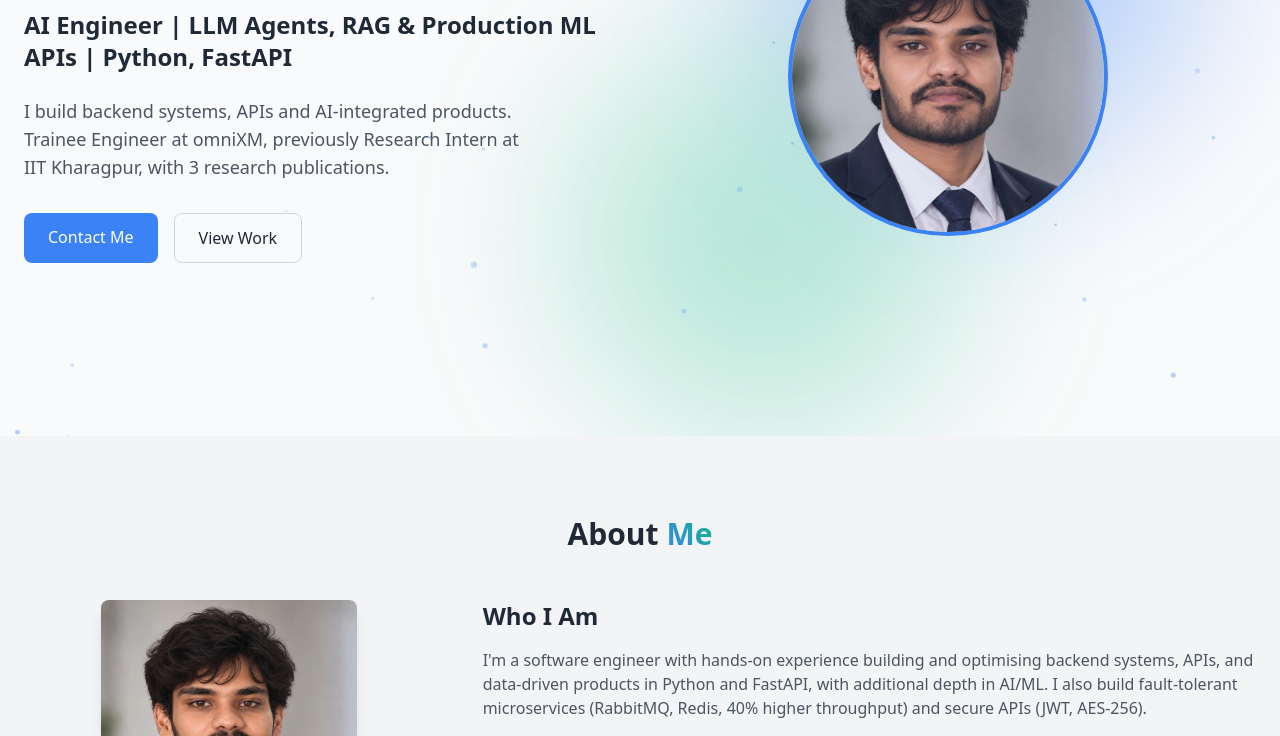
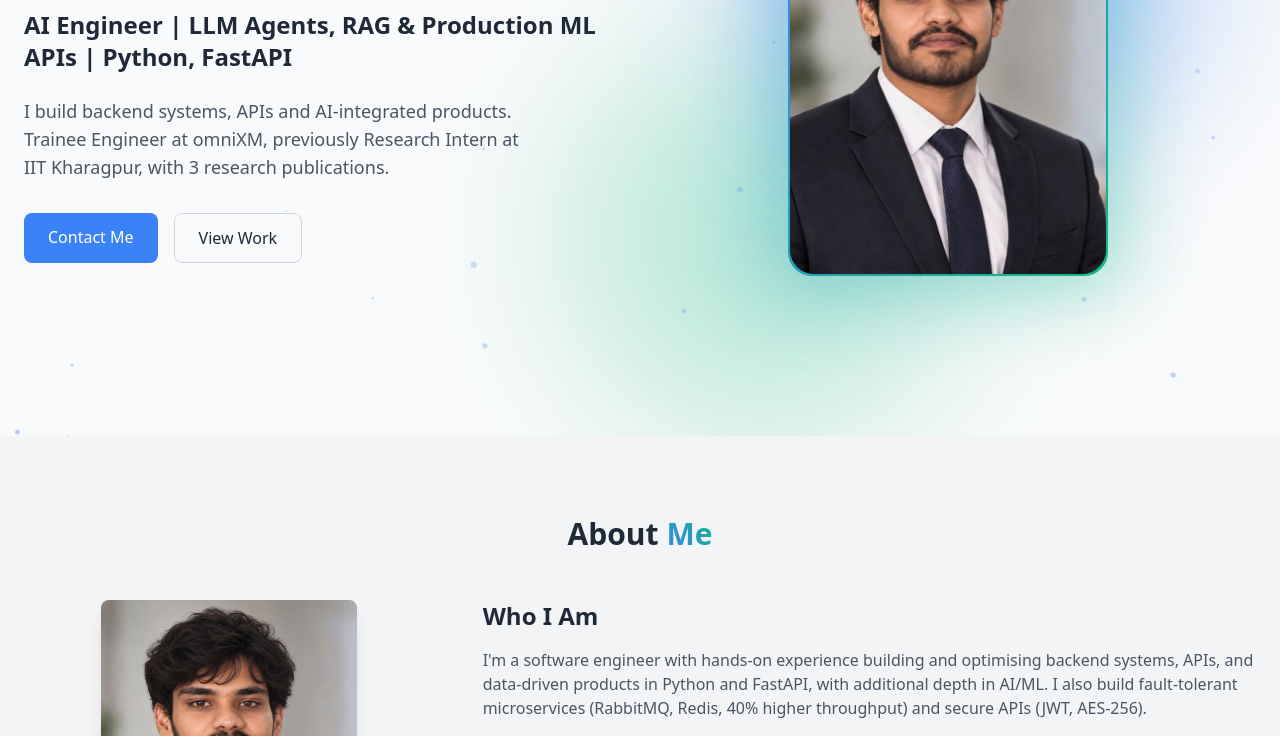
Before and after one commit to Sumanth3036/my-portfolio, a plain HTML site: page index.html in a window 1280 px wide. Shown: the part 364-1100 px from the top of the page. Drawn offline with nearby package versions, Linux system fonts and the light colour scheme; animation ran at ten frames a second.

Commit message:
Hero: rounded portrait card with gradient border, glow and hover tilt

```diff
--- a/index.html
+++ b/index.html
@@ -288,11 +288,11 @@
                     </div>
                 </div>
                 <div class="md:w-1/2 flex justify-center animate-slide-up">
-                    <div class="relative w-64 h-64 md:w-80 md:h-80 rounded-full overflow-hidden border-4 border-primary-light dark:border-primary-dark">
-                        <img src="assets/profile.jpg"
-                             alt="Sumanth Ponugupati"
-                             class="w-full h-full object-cover profile-image">
-                        <div class="absolute inset-0 bg-primary-light dark:bg-primary-dark opacity-10"></div>
+                    <div class="relative group" style="perspective:1000px">
+                        <div class="absolute -inset-4 rounded-3xl blur-2xl opacity-40" style="background:linear-gradient(135deg,#3b82f6,#10b981)"></div>
+                        <div class="relative w-64 md:w-80 rounded-3xl p-[2px] transition-transform duration-500 group-hover:[transform:rotateY(-6deg)_rotateX(4deg)]" style="background:linear-gradient(135deg,#3b82f6,#10b981)">
+                            <img src="assets/profile-portrait.jpg" alt="Sumanth Ponugupati" class="w-full rounded-3xl object-cover block" style="aspect-ratio:4/5">
+                        </div>
                     </div>
                 </div>
             </div>
```
Also changed, not shown: assets/profile-portrait.jpg (added).
